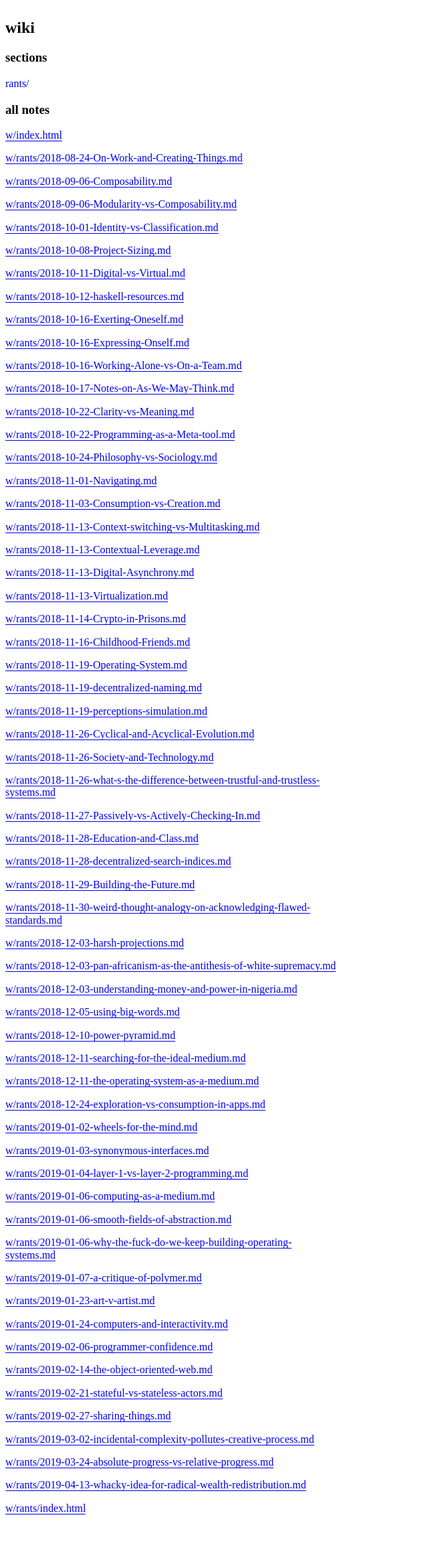
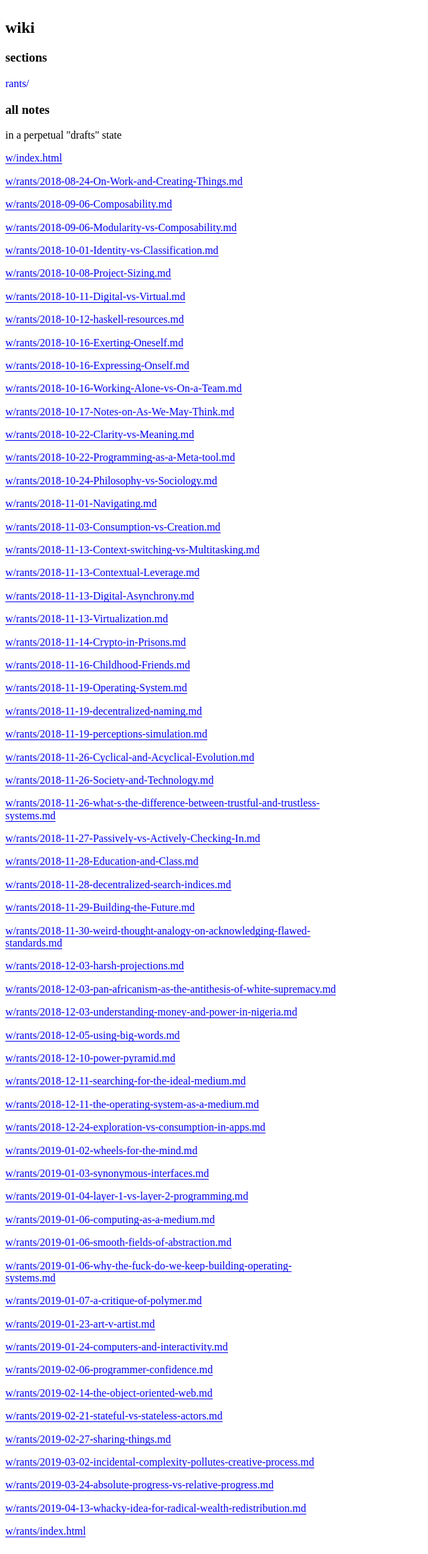
Before and after one commit to Korede-TA/korede-ta.github.io, a Jekyll site: the page built from w/index.html, in a window 1280 px wide. Shown: the whole page at 67% size, without its empty margins (0-640 px from the left). Built offline with Jekyll 4.4.1, drawn with Linux system fonts in a browser that asks for light colours.

Commit message:
add favicon and 'perpetual drafts'

```diff
--- a/_includes/korede-head.html
+++ b/_includes/korede-head.html
@@ -3,6 +3,7 @@
 <meta name="viewport" content="width=device-width, initial-scale=1">
 
 <link rel="stylesheet" href="/tachyons.min.css">
+<link rel="icon" type="image/gif" href="/twit_pic_apr_18_gif.gif">
 
 <script>
   function newFrame(link) {
--- a/w/index.html
+++ b/w/index.html
@@ -29,6 +29,9 @@
 
 <h3>all notes</h3>
 
+in a perpetual "drafts" state
+<br/>
+
 {% assign folder1 = site.pages | where_exp: "item" , "item.path contains 'w'" | sort:"path" %}
 {% for item in folder1 %}
 	<p><a href="#" onclick="newFrame('{{ item.url }}')" class="link dim bb">{{item.path}}</a></p>
```
